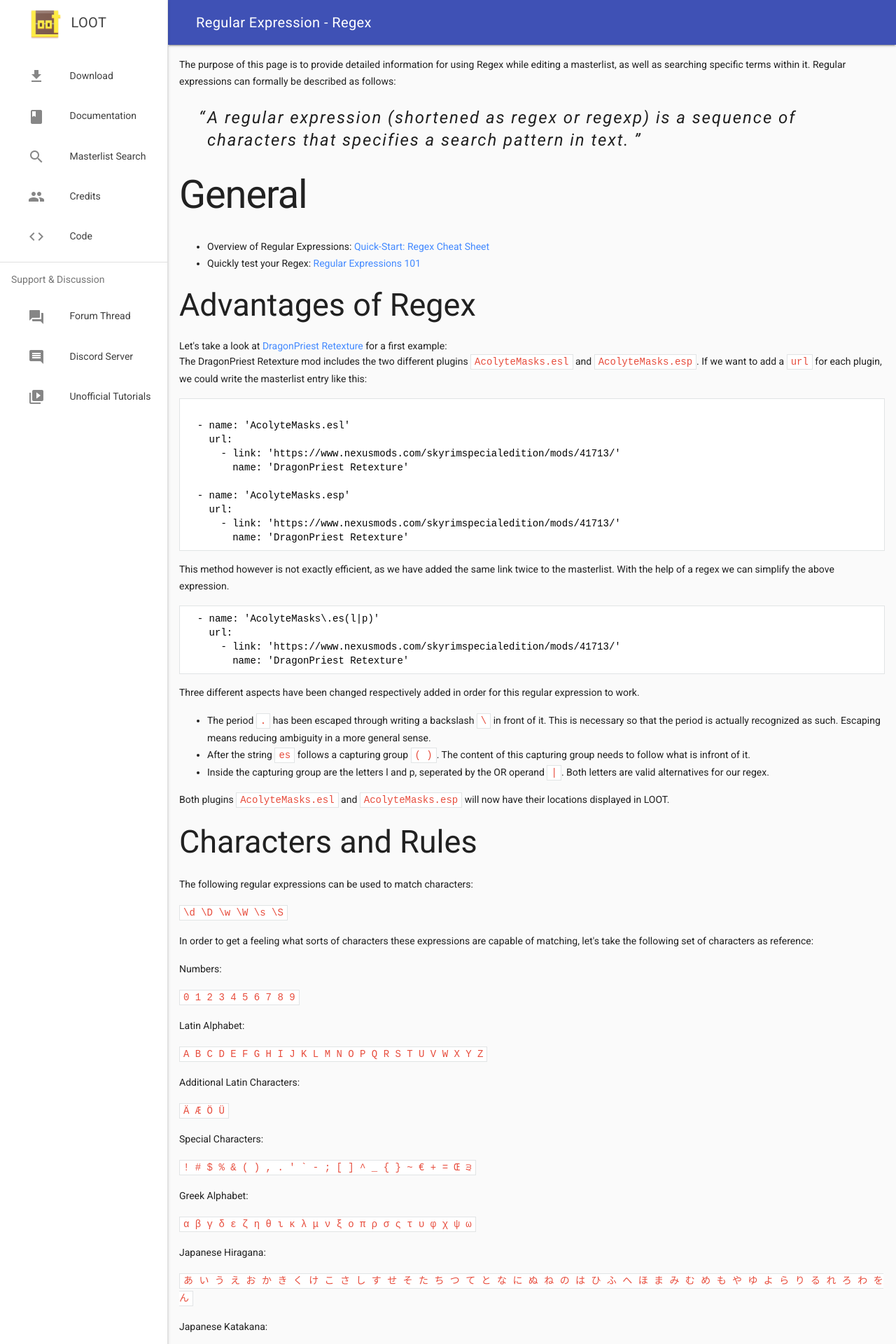
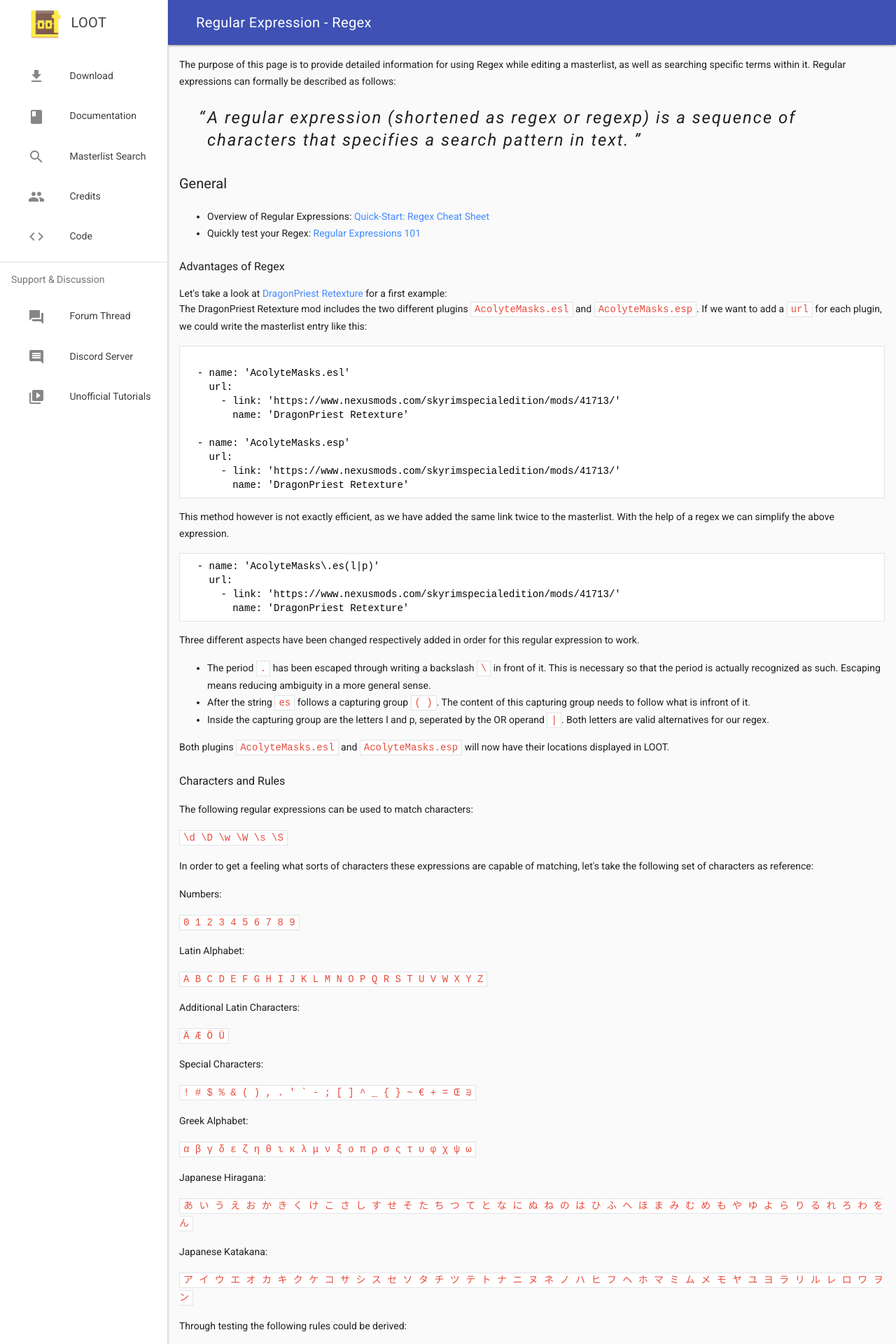
Before and after one commit to loot/loot.github.io, a Jekyll site: the page built from docs/contributing/Regular-Expression-Regex.html, in a window 1280 px wide. Shown: the top 1920 px of the page at 70% size. Built offline with Jekyll 4.4.1, drawn with Linux system fonts in a browser that asks for light colours; nearby versions of some CDN libraries; some of the changed text lies outside the part shown.

Commit message:
Use smaller headings

```diff
--- a/docs/contributing/Regular-Expression-Regex.html
+++ b/docs/contributing/Regular-Expression-Regex.html
@@ -9,13 +9,13 @@
 A regular expression (shortened as regex or regexp) is a sequence of characters that specifies a search pattern in text.
 </blockquote>
 
-<h1>General</h1>
+<h3>General</h3>
 <ul>
   <li>Overview of Regular Expressions: <a href="https://www.rexegg.com/regex-quickstart.html">Quick-Start: Regex Cheat Sheet</a></li>
   <li>Quickly test your Regex: <a href="https://regex101.com/">Regular Expressions 101</a></li>
 </ul>
 
-<h2>Advantages of Regex</h2>
+<h4>Advantages of Regex</h4>
 Let's take a look at <a href="https://www.nexusmods.com/skyrimspecialedition/mods/41713/">DragonPriest Retexture</a> for a first example:
 
 <p>The DragonPriest Retexture mod includes the two different plugins <code>AcolyteMasks.esl</code> and <code>AcolyteMasks.esp</code>. If we want to add a <code>url</code> for each plugin, we could write the masterlist entry like this:<p>
@@ -51,7 +51,7 @@
 <p>Both plugins <code>AcolyteMasks.esl</code> and <code>AcolyteMasks.esp</code> will now have their locations displayed in LOOT.</p>
 
 
-<h2>Characters and Rules</h2>
+<h4>Characters and Rules</h4>
 
 <p>The following regular expressions can be used to match characters:</p>
 <p><code>\d \D \w \W \s \S</code></p>
@@ -96,11 +96,11 @@
 
 
 
-<h1>Regex while Editing</h1>
+<h3>Regex while Editing</h3>
 
-<h2>Quantifiers</h2>
+<h4>Quantifiers</h4>
 
-<h3>Once or none: <code>?</code></h3>
+<h5>Once or none: <code>?</code></h5>
 
 <p>Exemplary masterlist entry: <a href="https://www.nexusmods.com/skyrim/mods/25603/">Map Markers Complete</a></p>
 
@@ -128,7 +128,7 @@
 </ul>
 
 
-<h3>Zero or more times: <code>*</code></h3>
+<h5>Zero or more times: <code>*</code></h5>
 
 <p>Exemplary masterlist entry:</p>
 
@@ -172,7 +172,7 @@
 <p>Also see: <a href="https://wrye-bash.github.io/docs/Wrye%20Bash%20General%20Readme.html#patch">Wrye Bash General Readme</a></p>
 
 
-<h3>One or more times: <code>+</code></h3>
+<h5>One or more times: <code>+</code></h5>
 
 <p>Exemplary masterlist entry: <a href="https://www.nexusmods.com/skyrimspecialedition/mods/1772/">Rich Skyrim Merchants</a></p>
 
@@ -200,7 +200,7 @@
 </ul>
 
 
-<h3>Exactly x times: <code>{x}</code></h3>
+<h5>Exactly x times: <code>{x}</code></h5>
 
 <p>Exemplary masterlist entry: <a href="https://www.nexusmods.com/oblivion/mods/23783/">Enhanced Vegetation</a></p>
 
@@ -231,7 +231,7 @@
 </ul>
 
 
-<h3>x or more times: <code>{x,}</code></h3>
+<h5>x or more times: <code>{x,}</code></h5>
 
 <p>Exemplary masterlist entry:</p>
 
@@ -276,7 +276,7 @@
 </ul>
 
 
-<h3>x to y times: <code>{x,y}</code></h3>
+<h5>x to y times: <code>{x,y}</code></h5>
 
 <p>Exemplary masterlist entry: <a href="https://www.nexusmods.com/skyrim/mods/1178/">Arrowsmith - Reupload</a> | <a href="https://www.nexusmods.com/skyrim/mods/1771/">ArrowsmithES</a></p>
 
@@ -302,9 +302,9 @@
 </ul>
 
 
-<h2>Character Classes</h2>
+<h4>Character Classes</h4>
 
-<h3>One of the characters in brackets: <code>[ ... ]</code></h3>
+<h5>One of the characters in brackets: <code>[ ... ]</code></h5>
 
 <p>Exemplary masterlist entry: <a href="https://www.nexusmods.com/skyrimspecialedition/mods/30817/">Lanterns Of Skyrim II</a></p>
 
@@ -411,7 +411,7 @@
 </ul>
 
 
-<h3>Range x to y: <code>[x-y]</code></h3>
+<h5>Range x to y: <code>[x-y]</code></h5>
 
 <p>Exemplary masterlist entry:</p>
 
@@ -441,7 +441,7 @@
 </ul>
 
 
-<h3>One character that is not x: <code>[^x]</code></h3>
+<h5>One character that is not x: <code>[^x]</code></h5>
 
 <p>Exemplary masterlist entry:</p>
 
@@ -567,9 +567,9 @@
 </ul>
 
 
-<h2>Lookarounds</h2>
+<h4>Lookarounds</h4>
 
-<h3>Negative lookahead: <code>(?! ...)</code></h3>
+<h5>Negative lookahead: <code>(?! ...)</code></h5>
 
 <p>Exemplary masterlist entry: <a href="https://www.nexusmods.com/skyrimspecialedition/mods/30247/">Kalilies NPCs</a></p>
 
@@ -598,9 +598,9 @@
 </ul>
 
 
-<h2>More Examples</h2>
+<h4>More Examples</h4>
 
-<h3>Requiem</h3>
+<h5>Requiem</h5>
 
 <p>Exemplary masterlist entry: <a href="https://www.nexusmods.com/skyrim/mods/19281/">Requiem - The Roleplaying Overhaul</a></p>
 
@@ -633,7 +633,7 @@
 </ul>
 
 
-<h3>Skyrim Project Optimization</h3>
+<h5>Skyrim Project Optimization</h5>
 
 <p>Exemplary masterlist entry: <a href="https://www.nexusmods.com/skyrimspecialedition/mods/14084/">Skyrim Project Optimization SE</a></p>
 
@@ -664,9 +664,9 @@
 
 
 
-<h1>Regex while Searching</h1>
+<h3>Regex while Searching</h3>
 
-<h2>General</h2>
+<h4>General</h4>
 
 <p>The LOOT masterlists are <code>.yaml</code> files that include thousands of lines and data for many different plugins. Sometimes and for specific reasons we found it useful to make use of regular expressions while searching different terms within the masterlists.</p>
 
@@ -675,9 +675,9 @@
 <img src="../../images/Notepad_Regular_Expression_01.png" alt="Notepad_Regex_01" width="1300" height="400">
 
 
-<h2>Examples</h2>
+<h4>Examples</h4>
 
-<h3>Find <code>- name: ''</code> entries followed by <code>url</code></h3>
+<h5>Find <code>- name: ''</code> entries followed by <code>url</code></h5>
 
 <p>Regular Expression:</p>
 
@@ -706,7 +706,7 @@
 </ul>
 
 
-<h3>Find <code>- name: ''</code> entries not followed by <code>url</code></h3>
+<h5>Find <code>- name: ''</code> entries not followed by <code>url</code></h5>
 
 <p>Regular Expression:</p>
 
@@ -744,7 +744,7 @@
 </code></pre>
 
 
-<h3>Find instances of trailing whitespaces after <code>- name: ''</code></h3>
+<h5>Find instances of trailing whitespaces after <code>- name: ''</code></h5>
 
 <p>Regular Expression:</p>
 
@@ -771,7 +771,7 @@
 </ul>
 
 
-<h3>Find instances of single line location data</h3>
+<h5>Find instances of single line location data</h5>
 
 <p>Regular Expression:</p>
 
@@ -800,7 +800,7 @@
 </ul>
 
 
-<h3>Find plugins with x dirty edits</h3>
+<h5>Find plugins with x dirty edits</h5>
 
 <p>Regular Expression:</p>
 
@@ -832,7 +832,7 @@
 </ul>
 
 
-<h3>Find Creation Club plugins</h3>
+<h5>Find Creation Club plugins</h5>
 
 <p>Regular Expressions:</p>
 
@@ -866,7 +866,7 @@
 </ul>
 
 
-<h3>Find block style single-element lists</h3>
+<h5>Find block style single-element lists</h5>
 
 <p>Lists that have only one element that aren't written in flow style can look like the <code>after</code> tag in the following example:</p>
 
@@ -982,7 +982,7 @@
 </ul>
 
 
-<h3>Revisit merger bash tags</h3>
+<h5>Revisit merger bash tags</h5>
 
 <p>Regular Expressions:</p>
 
@@ -1015,7 +1015,7 @@
 </ul>
 
 
-<h3>Find NoMerge bash tags</h3>
+<h5>Find NoMerge bash tags</h5>
 
 <p>Regular Expressions:</p>
 
@@ -1052,9 +1052,9 @@
 
 
 
-<h1>Find & Replace</h1>
+<h3>Find & Replace</h3>
 
-<h2>General</h2>
+<h4>General</h4>
 
 <p>Find & Replace is a feature of e.g. Notepad++ as well as VSCode, to easily find a specific term and replace it with another, with a single button press.</p>
 
@@ -1063,9 +1063,9 @@
 <p>This would certainly decrease the time needed to work on the task at hand, however it would also come with an elevated risk to miss something or replace some parts that weren't intended to be replaced.</p>
 
 
-<h2>Examples</h2>
+<h4>Examples</h4>
 
-<h3>Replace file extension</h3>
+<h5>Replace file extension</h5>
 
 <pre><code>Find:
 .esp
@@ -1081,7 +1081,7 @@
 </ul>
 
 
-<h3>Replace Invent Bash Tag</h3>
+<h5>Replace Invent Bash Tag</h5>
 
 <pre><code>Find:
 \s{6}-\sInvent$
@@ -1100,7 +1100,7 @@
 </ul>
 
 
-<h3>Update location data to include a <code>name</code></h3>
+<h5>Update location data to include a <code>name</code></h5>
 
 <pre><code>Find:
 \s{4}url: \[\s(.*)\s\]
```
